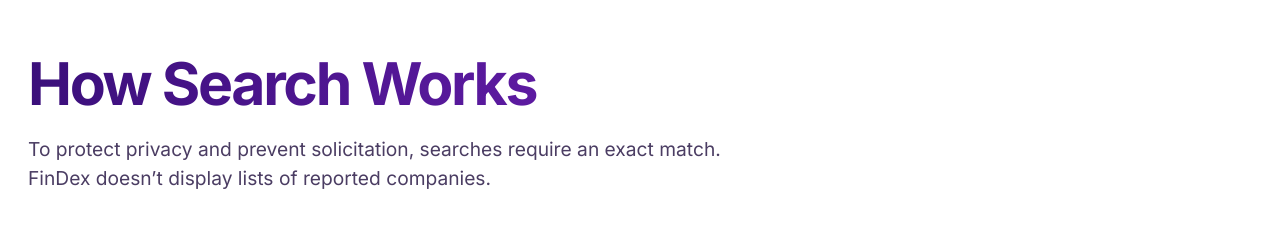
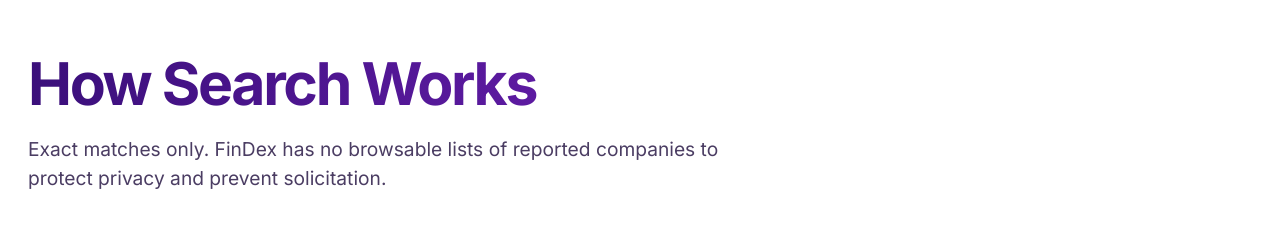
Before and after one commit to aquamark-io/findex, a plain HTML site: page index.html in a window 1280 px wide. Shown: the part 2480-2711 px from the top of the page. Drawn offline with Linux system fonts and the light colour scheme.

Commit message:
Update index.html

```diff
--- a/index.html
+++ b/index.html
@@ -544,7 +544,7 @@
 
       <section class="practices" aria-labelledby="practices-title">
         <h2 id="practices-title" class="section-title practices-title">How Search Works</h2>
-        <p class="section-lead search-lead">To protect privacy and prevent solicitation, searches require an exact match. FinDex doesn&rsquo;t display lists of reported companies.</p>
+        <p class="section-lead search-lead">Exact matches only. FinDex has no browsable lists of reported companies to protect privacy and prevent solicitation.</p>
         <ol class="practice-list three">
           <li class="practice">
             <span class="fcra-badge yes">Subject to FCRA</span>
```
